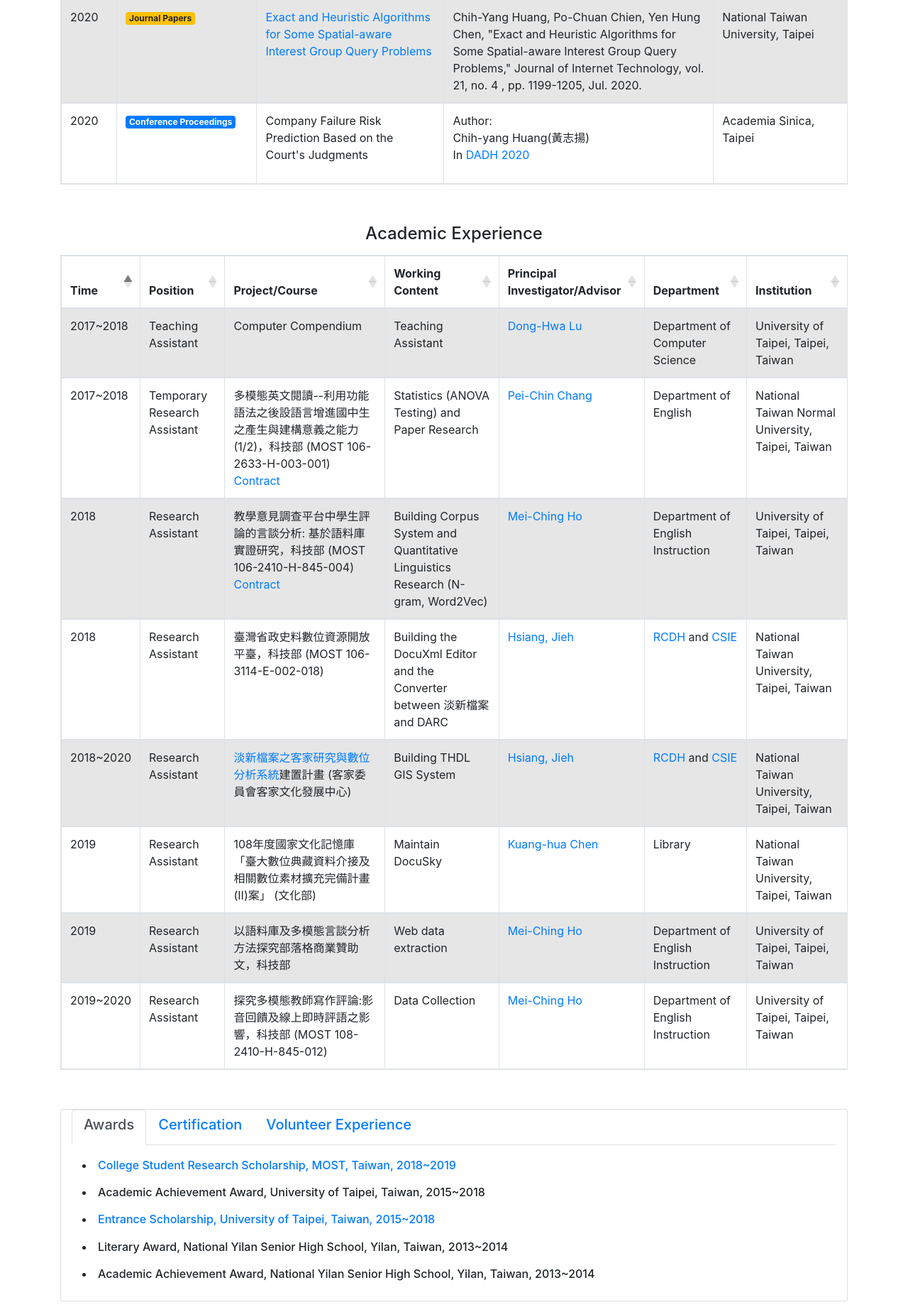
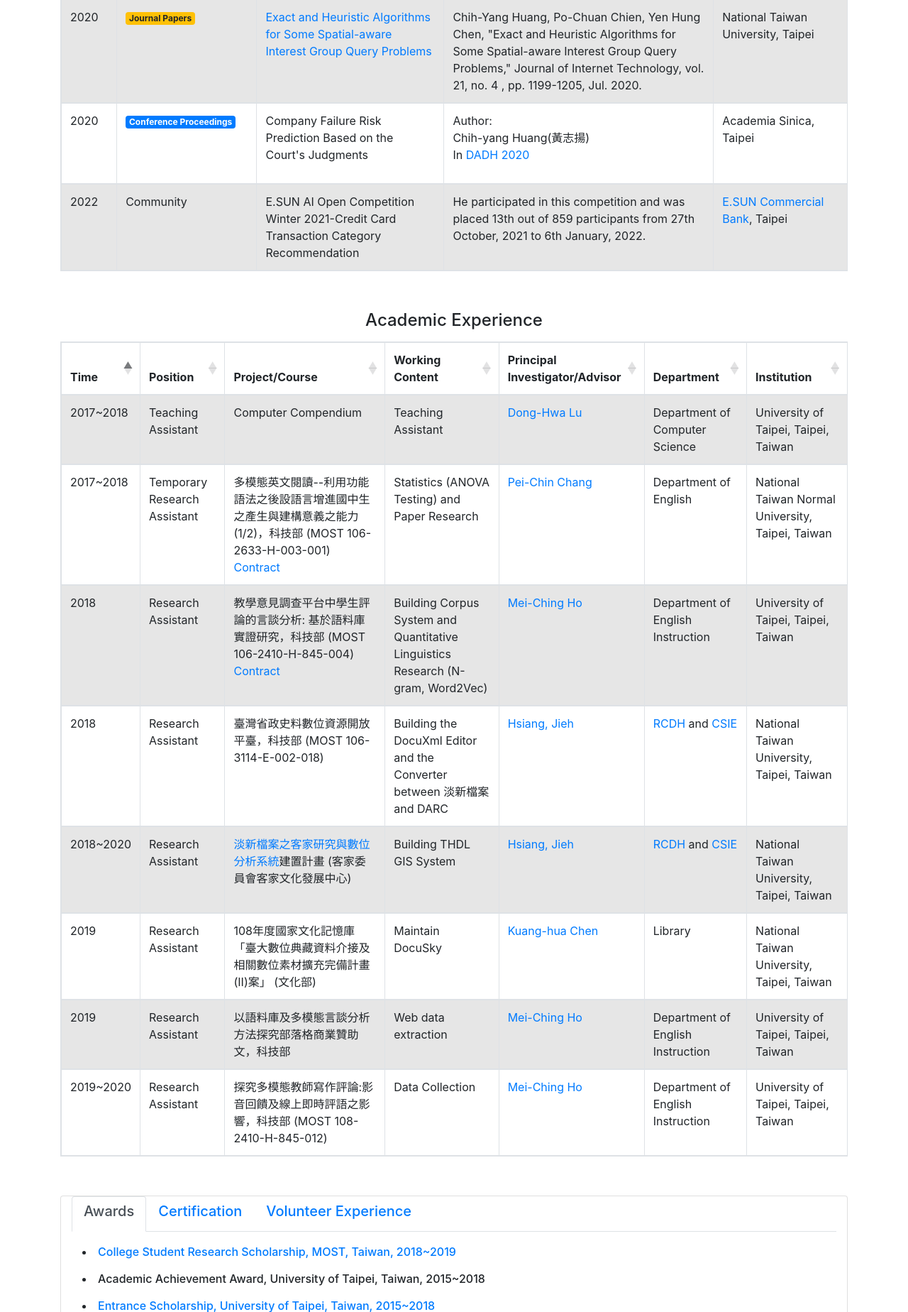
Before and after one commit to hcyuser/Website_Pages, a PHP site: page /index.html in a window 1280 px wide. Shown: the part 3478-5326 px from the top of the page at 71% size. Run offline with PHP 8.4, Linux system fonts and the light colour scheme; some libraries are stand-ins or nearby versions.

Commit message:
add info

```diff
--- a/index.html
+++ b/index.html
@@ -423,6 +423,13 @@
         <p>In <a href="https://dadh2020.ascdc.tw">DADH 2020</a></p></td>
         <td>Academia Sinica, Taipei</td>
       </tr>
+      <tr>
+        <td>2022</td>
+        <td>Community</td>
+        <td>E.SUN AI Open Competition Winter 2021-Credit Card Transaction Category Recommendation</td>
+        <td>He participated in this competition and was placed 13th out of 859 participants from 27th October, 2021 to 6th January, 2022.</td>
+        <td><a href="https://www.esunbank.com.tw">E.SUN Commercial Bank</a>, Taipei</td>
+      </tr>
     </tbody>
   </table>
 </div>
```
Also changed, not shown: index.php (+7 -0 lines).
